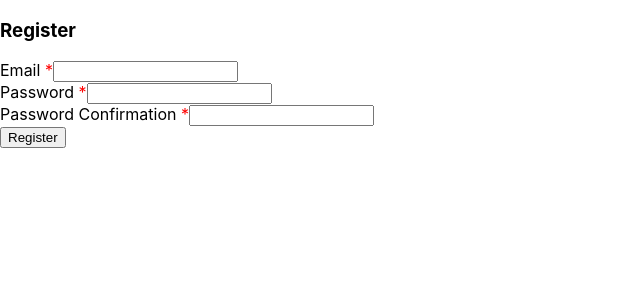
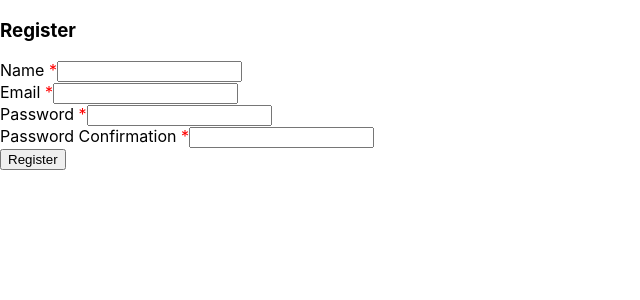
Before and after one commit to vic778/stock_app_front, a React (Create React App) app: page /register in a window 1280 px wide. Shown: the top 300 px of the page, without its empty margins (0-640 px from the left). Built offline with nearby package versions, Linux system fonts and the light colour scheme.

Commit message:
Center the trade

```diff
--- a/src/App.css
+++ b/src/App.css
@@ -57,6 +57,15 @@
   margin-left: 10px;
 }
 
+.stock-container {
+  display: flex;
+  flex-direction: column;
+  align-items: center;
+  justify-content: center;
+  height: 100vh;
+}
+
+
 app-check {
   height: 20px;
   width: 20px;
--- a/src/Home.js
+++ b/src/Home.js
@@ -8,7 +8,7 @@ const Home = () => {
 
   return (
     <div>
-      <nav className="navbar"> {/* Apply the "navbar" CSS class */}
+      <nav className="navbar">
         <Link to="/" className="logo">
           Logo
         </Link>
--- a/src/Register.js
+++ b/src/Register.js
@@ -4,6 +4,7 @@ import { toast } from "react-toastify";
 import axios from "axios";
 
 const Register = () => {
+  const [name, setName] = useState("");
   const [email, setEmail] = useState("");
   const [password, setPassword] = useState("");
   const [passwordConfirmation, setPasswordConfirmation] = useState("");
@@ -16,6 +17,7 @@ const Register = () => {
     try {
       const { data } = await axios.post("http://localhost:3000/api/users", {
         user: {
+          name,
           email,
           password,
           password_confirmation: passwordConfirmation,
@@ -24,12 +26,16 @@ const Register = () => {
       console.log(data);
 
       localStorage.setItem("token", data.token);
-      toast.success("Registration successful");
-      navigate('/login');
+      // toast.success("Registration successful");
+      navigate('/dashboard');
     } catch (err) {
       console.log(err);
-      toast.error(err.response.data.message);
+      toast.error(err.response.data.errors);
     }
+  };
+
+  const handleNameChange = (e) => {
+    setName(e.target.value);
   };
 
   const handleEmailChange = (e) => {
@@ -54,6 +60,17 @@ const Register = () => {
           <div className="card-body">
             <form onSubmit={handleSubmit}>
               <div className="row">
+              <div className="col-lg-6">
+                  <div className="form-group">
+                    <label>Name <span className="errmsg">*</span></label>
+                    <input
+                      type="text"
+                      className="form-control"
+                      value={name}
+                      onChange={handleNameChange}
+                    />
+                  </div>
+                </div>
                 <div className="col-lg-6">
                   <div className="form-group">
                     <label>Email <span className="errmsg">*</span></label>
--- a/src/Stock.js
+++ b/src/Stock.js
@@ -47,7 +47,7 @@ class Stock extends React.Component {
 
   render() {
     return (
-      <div>
+      <div className="stock-container">
         <h1>Stock Market</h1>
         <form onSubmit={this.handleSubmit}>
           <input
```
